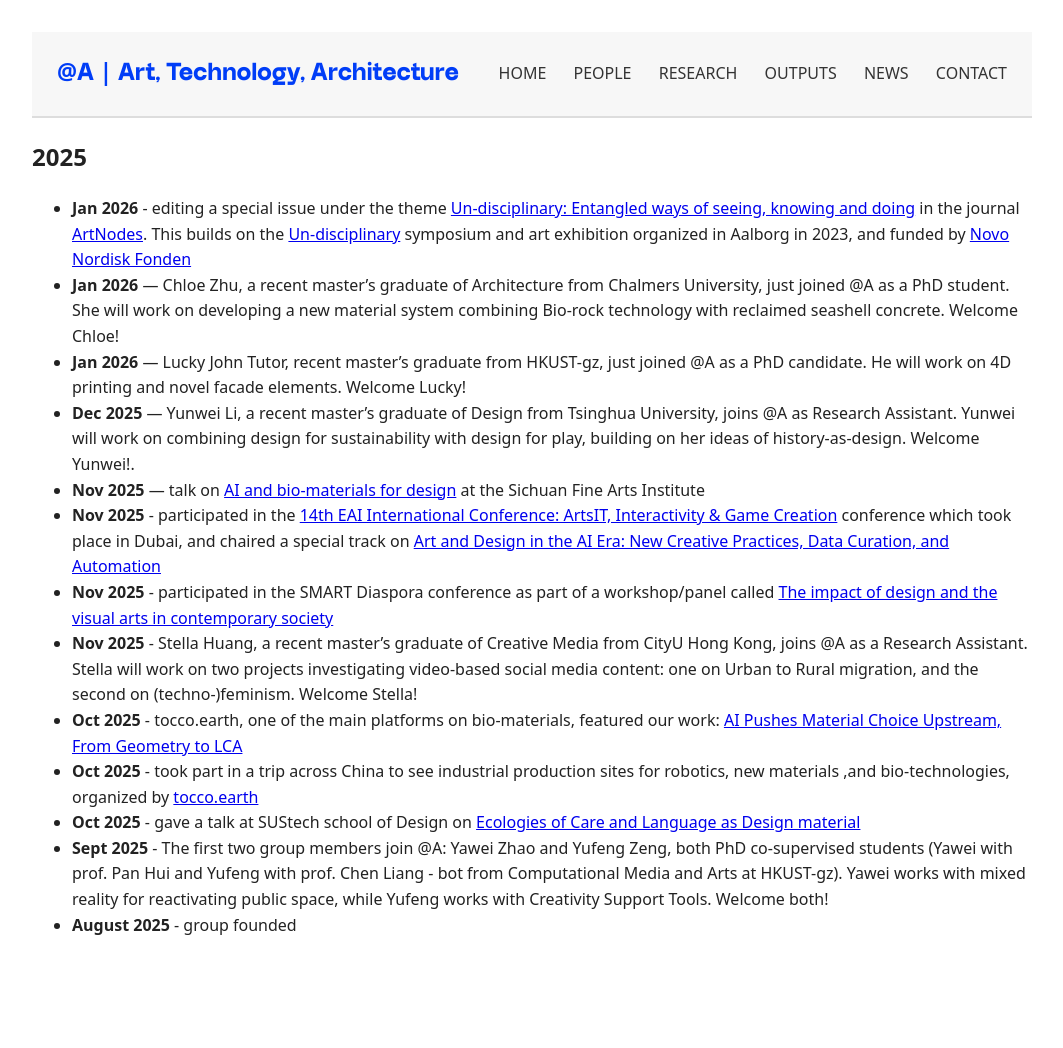
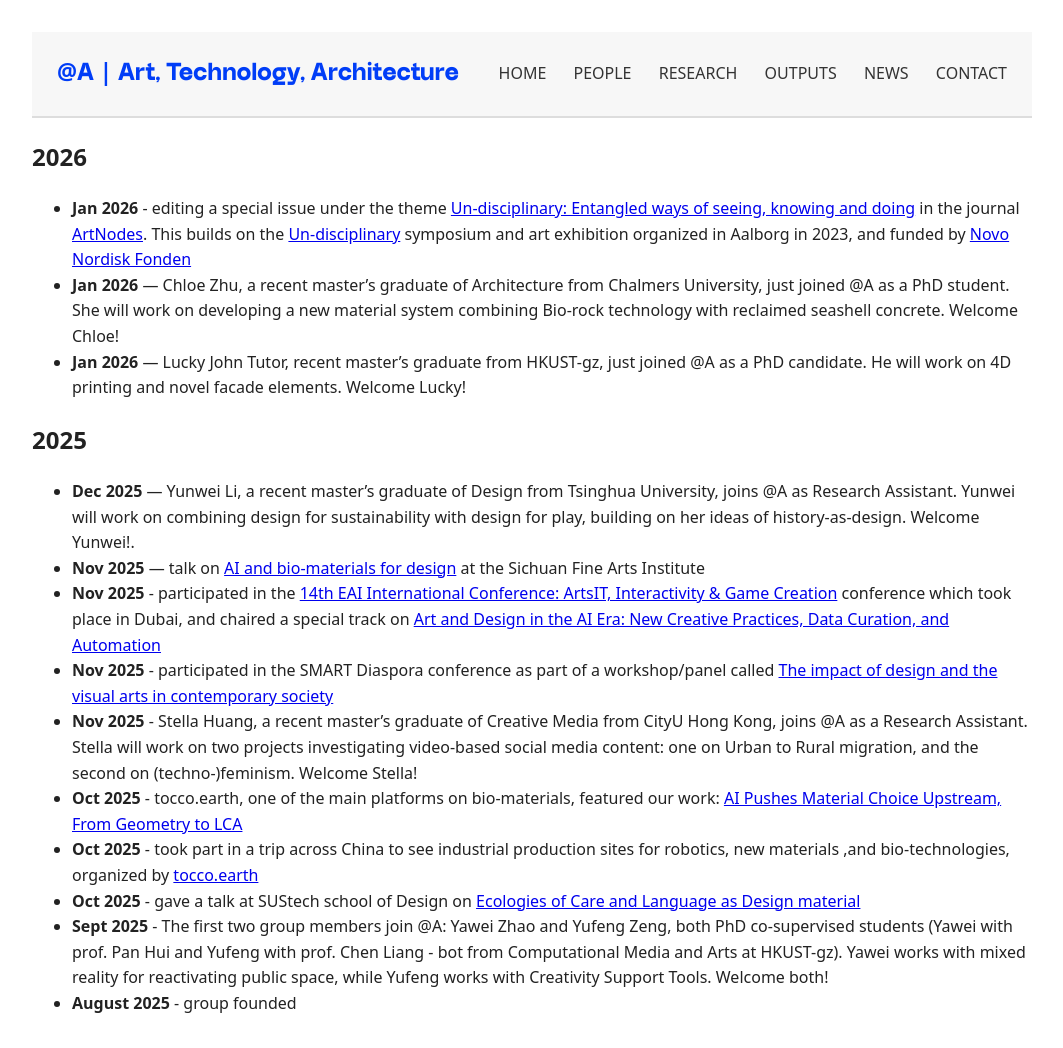
Before and after one commit to anqua/at-a, a Jekyll site: the page built from news.md, in a window 1280 px wide. Shown: the whole page, without its empty margins (108-1171 px from the left). Built offline with Jekyll 4.4.1, drawn with Linux system fonts in a browser that asks for light colours; some web fonts are replaced; before the commit the page ends 970 px from its top, so only the background shows below that.

Commit message:
Update news.md

```diff
--- a/news.md
+++ b/news.md
@@ -3,11 +3,14 @@ layout: default
 title: News
 ---
 
-## 2025
+## 2026
 
 - **Jan 2026** - editing a special issue under the theme <a href="https://raco.cat/index.php/Artnodes/about/call-for-papers-no-disciplinari" target="_blank" rel="noopener">Un-disciplinary: Entangled ways of seeing, knowing and doing</a> in the journal <a href="https://raco.cat/index.php/Artnodes/about/" target="_blank" rel="noopener">ArtNodes</a>. This builds on the <a href="https://www.youtube.com/watch?v=m4Iat5GsrV0" target="_blank" rel="noopener">Un-disciplinary</a> symposium and art exhibition organized in Aalborg in 2023, and funded by <a href="https://novonordiskfonden.dk/en/" target="_blank" rel="noopener">Novo Nordisk Fonden</a>
 - **Jan 2026** — Chloe Zhu, a recent master's graduate of Architecture from Chalmers University, just joined @A as a PhD student. She will work on developing a new material system combining Bio-rock technology with reclaimed seashell concrete. Welcome Chloe!
 - **Jan 2026** — Lucky John Tutor, recent master's graduate from HKUST-gz, just joined @A as a PhD candidate. He will work on 4D printing and novel facade elements. Welcome Lucky!
+
+## 2025
+
 - **Dec 2025** — Yunwei Li, a recent master's graduate of Design from Tsinghua University, joins @A as Research Assistant. Yunwei will work on combining design for sustainability with design for play, building on her ideas of history-as-design. Welcome Yunwei!.
 - **Nov 2025** — talk on <a href="https://mp.weixin.qq.com/s/cJqItKSQhdcrjMCkMWmffA" target="_blank" rel="noopener">AI and bio-materials for design</a> at the Sichuan Fine Arts Institute
 - **Nov 2025** - participated in the <a href="https://artsit.eai-conferences.org/2025/" target="_blank" rel="noopener">14th EAI International Conference: ArtsIT, Interactivity & Game Creation</a> conference which took place in Dubai, and chaired a special track on  <a href="https://artsit.eai-conferences.org/2025/call-for-special-track-papers-on-art-and-design-in-the-ai-era/" target="_blank" rel="noopener">Art and Design in the AI Era: New Creative Practices, Data Curation, and Automation</a>
```
